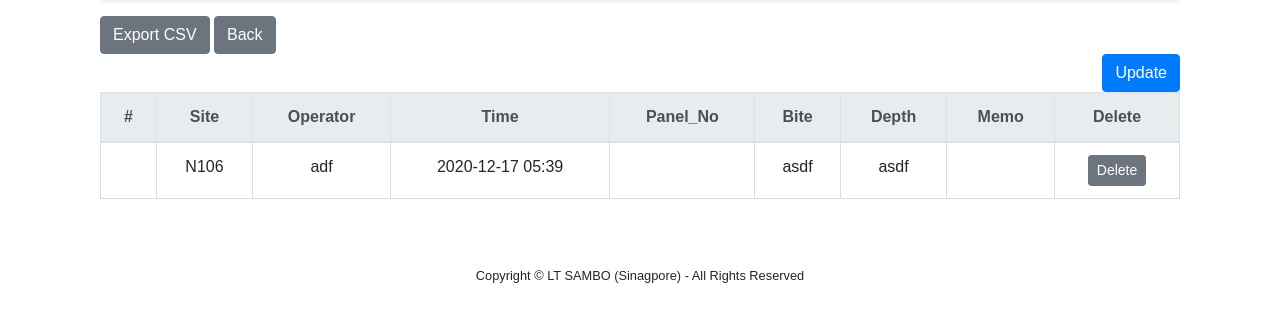
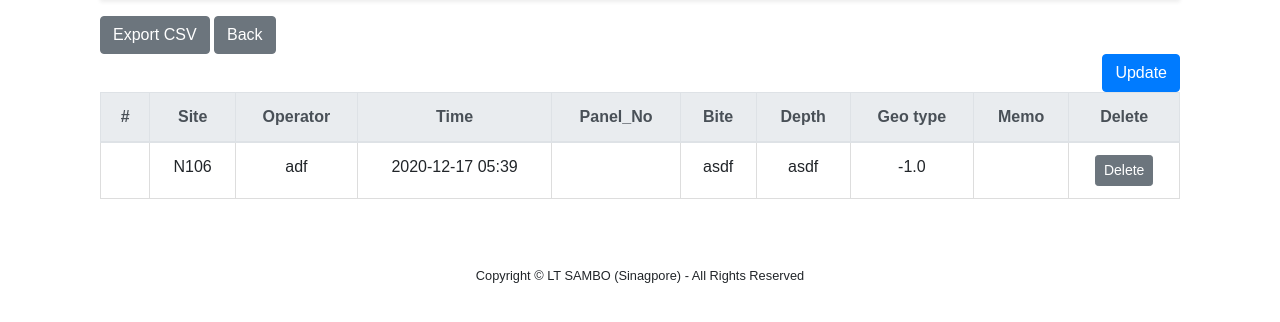
Before and after one commit to dallyura/ltsambo, a Django app: page /N106/ in a window 1280 px wide. Shown: the part 156-478 px from the top of the page. Run offline with Django 3.2, Linux system fonts and the light colour scheme; a user stored in the database is signed in; data comes from the database, SQL or seed files in the repository; some libraries are stand-ins or nearby versions.

Commit message:
Geo type  추가 완료

```diff
--- a/pages/models.py
+++ b/pages/models.py
@@ -50,6 +50,7 @@ class Board_N101(models.Model):
     Panel_No = models.CharField(max_length=20, null=False)
     Bite = models.CharField(max_length=20, null=False)
     Depth = models.CharField(max_length=20, null=False)
+    Geo_Type = models.CharField(max_length=20, null=False)
     Memo = models.CharField(max_length=30, null=False)
     created_date = models.DateTimeField(auto_now_add=True)
     modified_date = models.DateTimeField(auto_now=True)
@@ -62,6 +63,7 @@ class Board(models.Model):
     Panel_No = models.CharField(max_length=20, null=False)
     Bite = models.CharField(max_length=20, null=False)
     Depth = models.CharField(max_length=20, null=False)
+    Geo_Type = models.CharField(max_length=20, null=False)
     Memo = models.CharField(max_length=30, null=False)
     created_date = models.DateTimeField(auto_now_add=True)
     modified_date = models.DateTimeField(auto_now=True)
@@ -74,6 +76,7 @@ class Board_N103(models.Model):
     Panel_No = models.CharField(max_length=20, null=False)
     Bite = models.CharField(max_length=20, null=False)
     Depth = models.CharField(max_length=20, null=False)
+    Geo_Type = models.CharField(max_length=20, null=False)
     Memo = models.CharField(max_length=30, null=False)
     created_date = models.DateTimeField(auto_now_add=True)
     modified_date = models.DateTimeField(auto_now=True)
@@ -86,6 +89,7 @@ class Board_N106(models.Model):
     Panel_No = models.CharField(max_length=20, null=False)
     Bite = models.CharField(max_length=20, null=False)
     Depth = models.CharField(max_length=20, null=False)
+    Geo_Type = models.CharField(max_length=20, null=False)
     Memo = models.CharField(max_length=30, null=False)
     created_date = models.DateTimeField(auto_now_add=True)
     modified_date = models.DateTimeField(auto_now=True)
@@ -98,6 +102,7 @@ class Board_N109(models.Model):
     Panel_No = models.CharField(max_length=20, null=False)
     Bite = models.CharField(max_length=20, null=False)
     Depth = models.CharField(max_length=20, null=False)
+    Geo_Type = models.CharField(max_length=20, null=False)
     Memo = models.CharField(max_length=30, null=False)
     created_date = models.DateTimeField(auto_now_add=True)
     modified_date = models.DateTimeField(auto_now=True)
--- a/pages/templates/N101.html
+++ b/pages/templates/N101.html
@@ -46,6 +46,7 @@
             <th scope="col">Panel_No</th>
             <th scope="col">Bite</th>
             <th scope="col">Depth</th>
+            <th scope="col">Geo type</th>
             <th scope="col">Memo</th>
             <th scope="col">Delete</th>
 
@@ -83,6 +84,10 @@
                 <span>{{ board_n101.Depth }}</span>
             </td>
 
+            <td data-label="Geo_Type">
+                <span>{{ board_n101.Geo_Type }}</span>
+            </td>
+
             <td data-label="Memo">
                 <span>{{ board_n101.Memo }}</span>
             </td>
--- a/pages/templates/N102.html
+++ b/pages/templates/N102.html
@@ -46,6 +46,7 @@
             <th scope="col">Panel_No</th>
             <th scope="col">Bite</th>
             <th scope="col">Depth</th>
+            <th scope="col">Geo type</th>
             <th scope="col">Memo</th>
             <th scope="col">Delete</th>
 
@@ -83,6 +84,10 @@
                 <span>{{ board.Depth }}</span>
             </td>
 
+            <td data-label="Geo_Type">
+                <span>{{ board.Geo_Type }}</span>
+            </td>
+
             <td data-label="Memo">
                 <span>{{ board.Memo }}</span>
             </td>
--- a/pages/templates/N103.html
+++ b/pages/templates/N103.html
@@ -46,6 +46,7 @@
             <th scope="col">Panel_No</th>
             <th scope="col">Bite</th>
             <th scope="col">Depth</th>
+            <th scope="col">Geo type</th>
             <th scope="col">Memo</th>
             <th scope="col">Delete</th>
 
@@ -83,6 +84,10 @@
                 <span>{{ board_n103.Depth }}</span>
             </td>
 
+            <td data-label="Geo_Type">
+                <span>{{ board_n103.Geo_Type }}</span>
+            </td>
+
             <td data-label="Memo">
                 <span>{{ board_n103.Memo }}</span>
             </td>
--- a/pages/templates/N106.html
+++ b/pages/templates/N106.html
@@ -46,6 +46,7 @@
             <th scope="col">Panel_No</th>
             <th scope="col">Bite</th>
             <th scope="col">Depth</th>
+            <th scope="col">Geo type</th>
             <th scope="col">Memo</th>
             <th scope="col">Delete</th>
 
@@ -83,6 +84,10 @@
                 <span>{{ board_n106.Depth }}</span>
             </td>
 
+            <td data-label="Geo_Type">
+                <span>{{ board_n106.Geo_Type }}</span>
+            </td>
+
             <td data-label="Memo">
                 <span>{{ board_n106.Memo }}</span>
             </td>
--- a/pages/templates/N109.html
+++ b/pages/templates/N109.html
@@ -46,6 +46,7 @@
             <th scope="col">Panel_No</th>
             <th scope="col">Bite</th>
             <th scope="col">Depth</th>
+            <th scope="col">Geo type</th>
             <th scope="col">Memo</th>
             <th scope="col">Delete</th>
 
@@ -83,6 +84,10 @@
                 <span>{{ board_n109.Depth }}</span>
             </td>
 
+            <td data-label="Geo_Type">
+                <span>{{ board_n109.Geo_Type }}</span>
+            </td>
+
             <td data-label="Memo">
                 <span>{{ board_n109.Memo }}</span>
             </td>
--- a/pages/views.py
+++ b/pages/views.py
@@ -96,9 +96,10 @@ def Post_N101(request):
         Panel_No = request.POST['Panel_No']
         Bite = request.POST['Bite']
         Depth = request.POST['Depth']
+        Geo_Type = request.POST['Geo_Type']
         Memo = request.POST['Memo']
 
-        board_n101 = Board_N101(Site=Site, Operator=Operator, Panel_No=Panel_No, Bite=Bite, Depth=Depth, Memo=Memo)
+        board_n101 = Board_N101(Site=Site, Operator=Operator, Panel_No=Panel_No, Bite=Bite, Depth=Depth, Geo_Type=Geo_Type, Memo=Memo)
         board_n101.save()
         return HttpResponseRedirect('/')
     else:
@@ -109,6 +110,8 @@ def Site_N101_delete(request, id):
     board_n101 = Board_N101.objects.get(id=id)
     board_n101.delete()
     return redirect("/N101")
+
+
 
 def Site_N102(request):
     boards = {'boards': Board.objects.all()}
@@ -121,9 +124,10 @@ def Post_N102(request):
         Panel_No = request.POST['Panel_No']
         Bite = request.POST['Bite']
         Depth = request.POST['Depth']
+        Geo_Type = request.POST['Geo_Type']
         Memo = request.POST['Memo']
 
-        board = Board(Site=Site, Operator=Operator, Panel_No=Panel_No, Bite=Bite, Depth=Depth, Memo=Memo)
+        board = Board(Site=Site, Operator=Operator, Panel_No=Panel_No, Bite=Bite, Depth=Depth, Geo_Type=Geo_Type, Memo=Memo)
         board.save()
         return HttpResponseRedirect('/')
     else:
@@ -148,9 +152,10 @@ def Post_N103(request):
         Panel_No = request.POST['Panel_No']
         Bite = request.POST['Bite']
         Depth = request.POST['Depth']
+        Geo_Type = request.POST['Geo_Type']
         Memo = request.POST['Memo']
 
-        board_n103 = Board_N103(Site=Site, Operator=Operator, Panel_No=Panel_No, Bite=Bite, Depth=Depth, Memo=Memo)
+        board_n103 = Board_N103(Site=Site, Operator=Operator, Panel_No=Panel_No, Bite=Bite, Depth=Depth, Geo_Type=Geo_Type, Memo=Memo)
         board_n103.save()
         return HttpResponseRedirect('/')
     else:
@@ -173,9 +178,10 @@ def Post_N106(request):
         Panel_No = request.POST['Panel_No']
         Bite = request.POST['Bite']
         Depth = request.POST['Depth']
+        Geo_Type = request.POST['Geo_Type']
         Memo = request.POST['Memo']
 
-        board_n106 = Board_N106(Site=Site, Operator=Operator, Panel_No=Panel_No, Bite=Bite, Depth=Depth, Memo=Memo)
+        board_n106 = Board_N106(Site=Site, Operator=Operator, Panel_No=Panel_No, Bite=Bite, Depth=Depth, Geo_Type=Geo_Type, Memo=Memo)
         board_n106.save()
         return HttpResponseRedirect('/')
     else:
@@ -199,9 +205,10 @@ def Post_N109(request):
         Panel_No = request.POST['Panel_No']
         Bite = request.POST['Bite']
         Depth = request.POST['Depth']
+        Geo_Type = request.POST['Geo_Type']
         Memo = request.POST['Memo']
 
-        board_n109 = Board_N109(Site=Site, Operator=Operator, Panel_No=Panel_No, Bite=Bite, Depth=Depth, Memo=Memo)
+        board_n109 = Board_N109(Site=Site, Operator=Operator, Panel_No=Panel_No, Bite=Bite, Depth=Depth, Geo_Type=Geo_Type, Memo=Memo)
         board_n109.save()
         return HttpResponseRedirect('/')
     else:
@@ -310,9 +317,9 @@ def export_csv(request):
     response = HttpResponse(content_type='text/csv')
 
     writer = csv.writer(response)
-    writer.writerow(['Site','Time', 'Operator',  'Panel_No', 'Bite', 'Depth', 'Memo'])
+    writer.writerow(['Site','Time', 'Operator',  'Panel_No', 'Bite', 'Depth', 'Geo_Type', 'Memo'])
 
-    for board_n101 in Board_N101.objects.all().values_list('Site','created_date', 'Operator', 'Panel_No', 'Bite', 'Depth', 'Memo'):
+    for board_n101 in Board_N101.objects.all().values_list('Site','created_date', 'Operator', 'Panel_No', 'Bite', 'Depth', 'Geo_Type', 'Memo'):
         writer.writerow(board_n101)
 
     response['Content-Disposition'] = 'attachment; filename="CSV_N101.csv"'
@@ -325,9 +332,9 @@ def export_N102_csv(request):
     response = HttpResponse(content_type='text/csv')
 
     writer = csv.writer(response)
-    writer.writerow(['Site','Time', 'Operator',  'Panel_No', 'Bite', 'Depth', 'Memo'])
+    writer.writerow(['Site','Time', 'Operator',  'Panel_No', 'Bite', 'Depth','Geo_Type', 'Memo'])
 
-    for board in Board.objects.all().values_list('Site','created_date', 'Operator', 'Panel_No', 'Bite', 'Depth', 'Memo'):
+    for board in Board.objects.all().values_list('Site','created_date', 'Operator', 'Panel_No', 'Bite', 'Depth', 'Geo_Type','Memo'):
         writer.writerow(board)
 
     response['Content-Disposition'] = 'attachment; filename="CSV_N102.csv"'
@@ -339,9 +346,9 @@ def export_N103_csv(request):
     response = HttpResponse(content_type='text/csv')
 
     writer = csv.writer(response)
-    writer.writerow(['Site','Time', 'Operator',  'Panel_No', 'Bite', 'Depth', 'Memo'])
+    writer.writerow(['Site','Time', 'Operator',  'Panel_No', 'Bite', 'Depth', 'Geo_Type','Memo'])
 
-    for board_n103 in Board_N103.objects.all().values_list('Site','created_date', 'Operator', 'Panel_No', 'Bite', 'Depth', 'Memo'):
+    for board_n103 in Board_N103.objects.all().values_list('Site','created_date', 'Operator', 'Panel_No', 'Bite', 'Depth','Geo_Type', 'Memo'):
         writer.writerow(board_n103)
 
     response['Content-Disposition'] = 'attachment; filename="CSV_N103.csv"'
@@ -353,9 +360,9 @@ def export_N106_csv(request):
     response = HttpResponse(content_type='text/csv')
 
     writer = csv.writer(response)
-    writer.writerow(['Site','Time', 'Operator',  'Panel_No', 'Bite', 'Depth', 'Memo'])
+    writer.writerow(['Site','Time', 'Operator',  'Panel_No', 'Bite', 'Depth','Geo_Type', 'Memo'])
 
-    for board_n106 in Board_N106.objects.all().values_list('Site','created_date', 'Operator', 'Panel_No', 'Bite', 'Depth', 'Memo'):
+    for board_n106 in Board_N106.objects.all().values_list('Site','created_date', 'Operator', 'Panel_No', 'Bite', 'Depth','Geo_Type', 'Memo'):
         writer.writerow(board_n106)
 
     response['Content-Disposition'] = 'attachment; filename="CSV_N106.csv"'
@@ -367,9 +374,9 @@ def export_N109_csv(request):
     response = HttpResponse(content_type='text/csv')
 
     writer = csv.writer(response)
-    writer.writerow(['Site','Time', 'Operator',  'Panel_No', 'Bite', 'Depth', 'Memo'])
+    writer.writerow(['Site','Time', 'Operator',  'Panel_No', 'Bite', 'Depth', 'Geo_Type','Memo'])
 
-    for board_n109 in Board_N109.objects.all().values_list('Site','created_date', 'Operator', 'Panel_No', 'Bite', 'Depth', 'Memo'):
+    for board_n109 in Board_N109.objects.all().values_list('Site','created_date', 'Operator', 'Panel_No', 'Bite', 'Depth','Geo_Type', 'Memo'):
         writer.writerow(board_n109)
 
     response['Content-Disposition'] = 'attachment; filename="CSV_N109.csv"'
```
Also changed, not shown: pages/templates/delete_post1.html (deleted, +0 -15 lines), pages/templates/post_n101.html (+7 -0 lines), pages/templates/post_n102.html (+8 -0 lines), pages/templates/post_n103.html (+7 -0 lines), pages/templates/post_n106.html (+7 -0 lines), pages/templates/post_n109.html (+8 -0 lines), db.sqlite3, pages/migrations/0006_delete_item.py (added), pages/migrations/0007_board_n101_geo_type.py (added), pages/migrations/0008_auto_20210105_1040.py (added).
